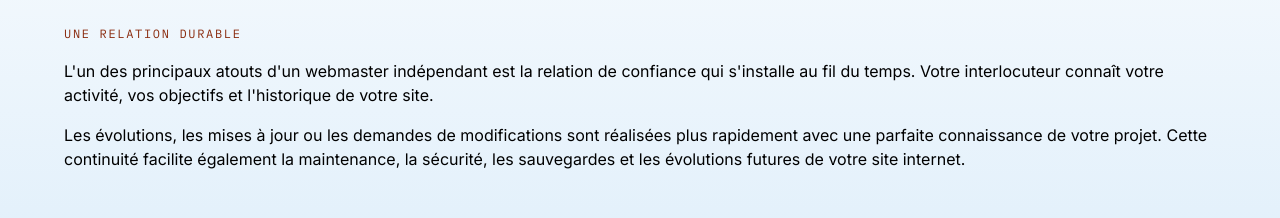
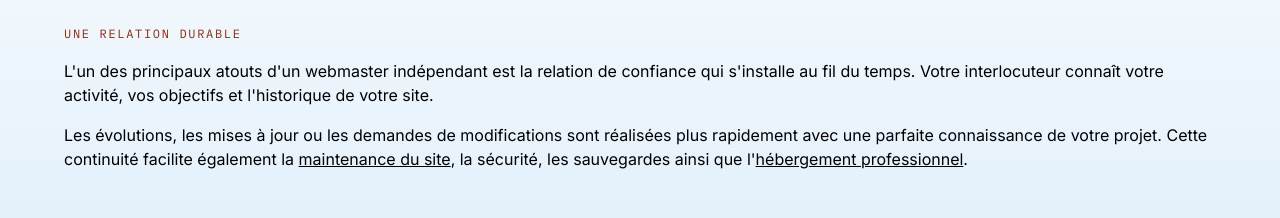
Before and after one commit to WebaHR/webmasterhautrhin.fr, a Next.js app: page /agence-web-mulhouse in a window 1280 px wide. Shown: the part 1620-1838 px from the top of the page. Built offline with nearby package versions, Linux system fonts and the light colour scheme.

Commit message:
Update page.tsx

```diff
--- a/app/agence-web-mulhouse/page.tsx
+++ b/app/agence-web-mulhouse/page.tsx
@@ -276,12 +276,26 @@ export default function AgenceWebMulhouse() {
         </p>
 
         <p>
-          Les évolutions, les mises à jour ou les demandes de modifications sont
-          réalisées plus rapidement avec une parfaite connaissance de votre
-          projet. Cette continuité facilite également la maintenance, la
-          sécurité, les sauvegardes et les évolutions futures de votre site
-          internet.
-        </p>
+  Les évolutions, les mises à jour ou les demandes de modifications sont
+  réalisées plus rapidement avec une parfaite connaissance de votre
+  projet.
+
+  Cette continuité facilite également la{" "}
+  <Link
+    href="/maintenance-site-internet"
+    className="text-primary underline hover:no-underline"
+  >
+    maintenance du site
+  </Link>
+  , la sécurité, les sauvegardes ainsi que l'
+  <Link
+    href="/hebergement-web"
+    className="text-primary underline hover:no-underline"
+  >
+    hébergement professionnel
+  </Link>
+  .
+</p>
       </section>
 
       <section className="flex flex-col gap-4">
```
